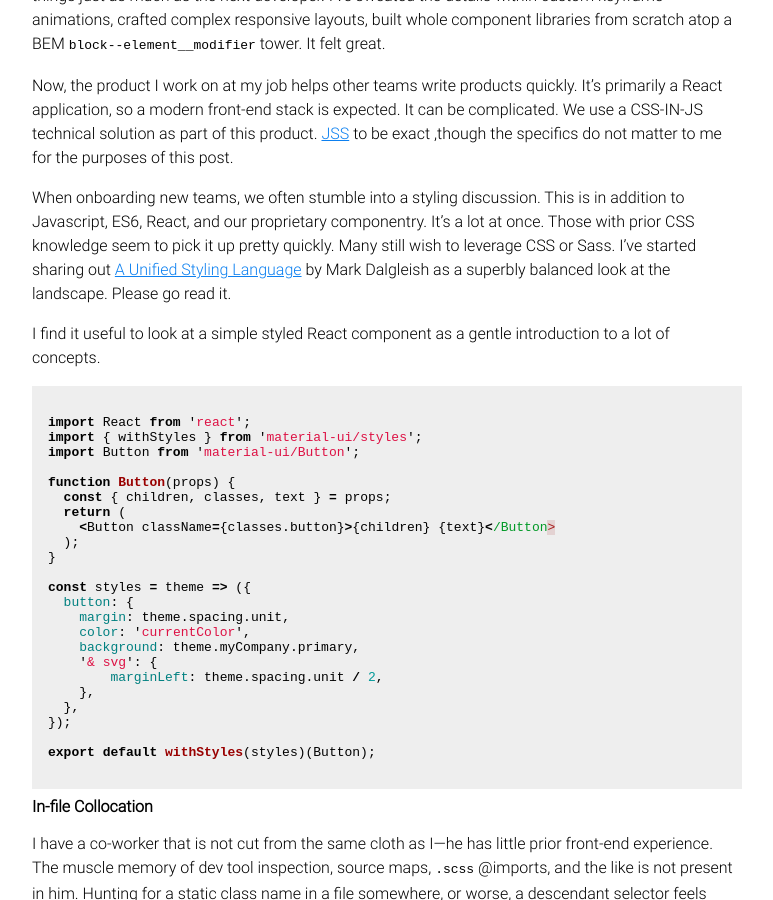
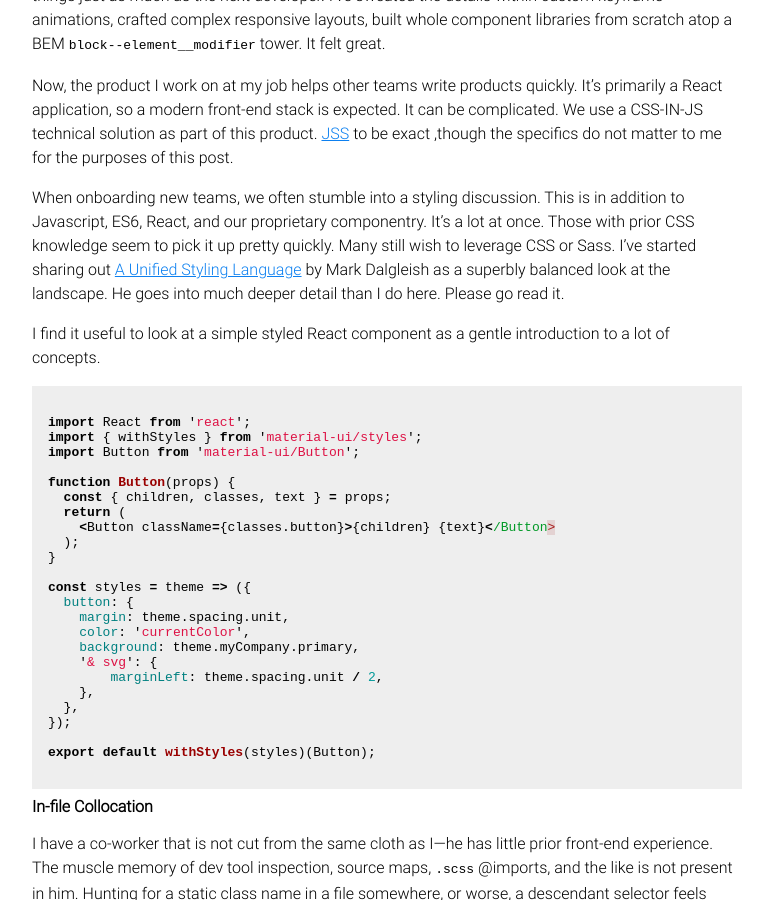
Before and after one commit to bmuenzenmeyer/bmuenzenmeyer.github.io, a Jekyll site: the page built from _posts/2018-5-8-css-in-jss.md, in a window 1280 px wide and 900 px high, scrolled down 673 px. Shown: the whole window, without its empty margins (253-1026 px from the left). Built offline with Jekyll 4.4.1, drawn with Linux system fonts in a browser that asks for light colours; comment, search, counter and statistics services are not loaded.

Commit message:
Update 2018-5-8-css-in-jss.md

```diff
--- a/_posts/2018-5-8-css-in-jss.md
+++ b/_posts/2018-5-8-css-in-jss.md
@@ -26,7 +26,7 @@ We all take for granted at this point how wrong the above code looks. We (I libe
 
 Now, the product I work on at my job helps other teams write products quickly. It’s primarily a React application, so a modern front-end stack is expected. It can be complicated. We use a CSS-IN-JS technical solution as part of this product. [JSS](https://github.com/cssinjs/jss) to be exact ,though the specifics do not matter to me for the purposes of this post.
 
-When onboarding new teams, we often stumble into a styling discussion. This is in addition to Javascript, ES6, React, and our proprietary componentry. It’s a lot at once. Those with prior CSS knowledge seem to pick it up pretty quickly. Many still wish to leverage CSS or Sass. I’ve started sharing out [A Unified Styling Language](https://medium.com/seek-blog/a-unified-styling-language-d0c208de2660) by Mark Dalgleish as a superbly balanced look at the landscape. Please go read it.
+When onboarding new teams, we often stumble into a styling discussion. This is in addition to Javascript, ES6, React, and our proprietary componentry. It’s a lot at once. Those with prior CSS knowledge seem to pick it up pretty quickly. Many still wish to leverage CSS or Sass. I’ve started sharing out [A Unified Styling Language](https://medium.com/seek-blog/a-unified-styling-language-d0c208de2660) by Mark Dalgleish as a superbly balanced look at the landscape. He goes into much deeper detail than I do here. Please go read it.
 
 I find it useful to look at a simple styled React component as a gentle introduction to a lot of concepts.
 
```
